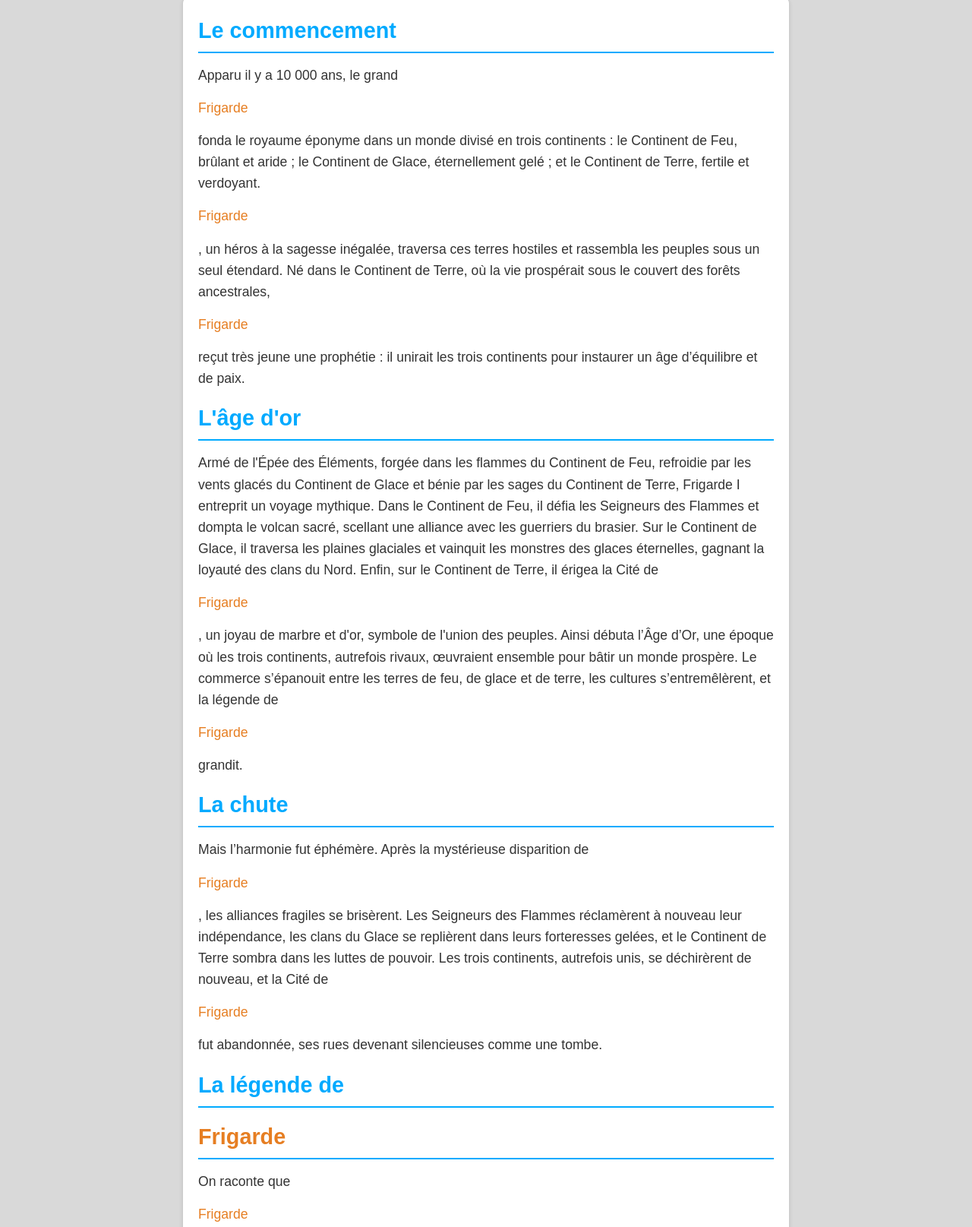
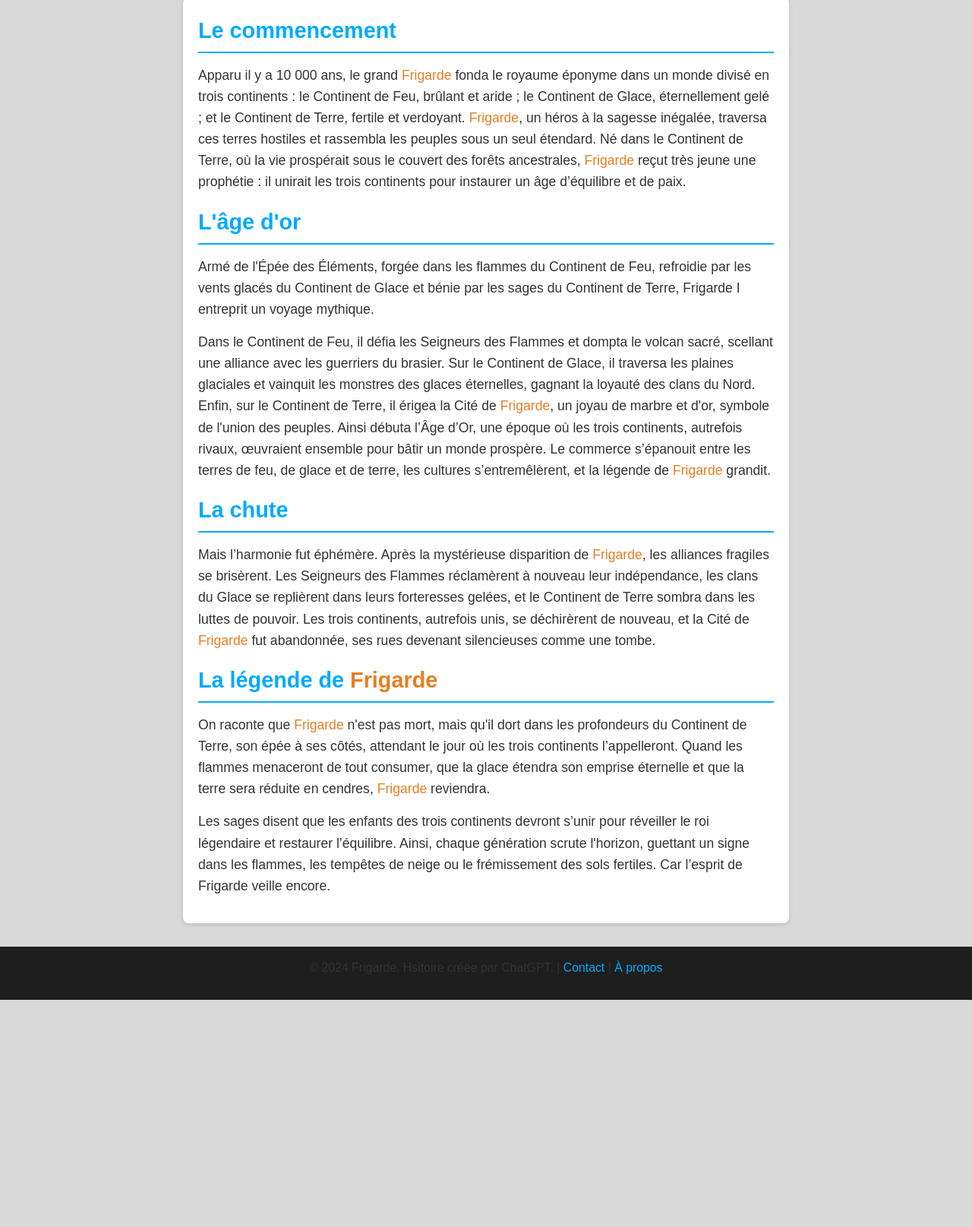
Before and after one commit to mashlopez/website-azure, a website: page index.html in a window 1280 px wide. Shown: the part 146-1761 px from the top of the page at 76% size. After the commit the page ends 1462 px from the top, so only its background shows below. Drawn offline with Linux system fonts and the light colour scheme.

Commit message:
Update index.html

```diff
--- a/index.html
+++ b/index.html
@@ -12,38 +12,34 @@
         </header>
 
 <main>
-    <h2>Le commencement</h2>
-    <p>Apparu il y a 10 000 ans, le grand  </p><p class = fge>Frigarde</p><p> fonda le royaume éponyme dans un monde divisé en trois continents : le Continent de Feu, brûlant et aride ;
-        le Continent de Glace, éternellement gelé ; et le Continent de Terre, fertile et verdoyant.  </p><p class = fge>Frigarde</p><p>, un héros à la sagesse inégalée, traversa ces terres hostiles et rassembla les peuples sous un seul étendard.
-Né dans le Continent de Terre, où la vie prospérait sous le couvert des forêts ancestrales,  </p><p class = fge>Frigarde</p><p> reçut très jeune une prophétie : il unirait les trois continents pour instaurer un âge d’équilibre et de paix.</p>
+        <h2>Le commencement</h2>
+        <p>Apparu il y a 10 000 ans, le grand <span class="fge">Frigarde</span> fonda le royaume éponyme dans un monde divisé en trois continents :
+            le Continent de Feu, brûlant et aride ; le Continent de Glace, éternellement gelé ; et le Continent de Terre, fertile et verdoyant.
+            <span class="fge">Frigarde</span>, un héros à la sagesse inégalée, traversa ces terres hostiles et rassembla les peuples sous un seul étendard.
+            Né dans le Continent de Terre, où la vie prospérait sous le couvert des forêts ancestrales, <span class="fge">Frigarde</span> reçut très jeune une prophétie :
+            il unirait les trois continents pour instaurer un âge d’équilibre et de paix.</p>
 
-   <h2>L'âge d'or</h2>
-<p>Armé de l'Épée des Éléments, forgée dans les flammes du Continent de Feu, refroidie par les vents glacés du Continent de Glace et bénie par les sages du Continent de Terre, Frigarde I entreprit un voyage mythique.
+        <h2>L'âge d'or</h2>
+        <p>Armé de l'Épée des Éléments, forgée dans les flammes du Continent de Feu, refroidie par les vents glacés du Continent de Glace et bénie par les sages
+            du Continent de Terre, Frigarde I entreprit un voyage mythique.</p>
+        <p>Dans le Continent de Feu, il défia les Seigneurs des Flammes et dompta le volcan sacré, scellant une alliance avec les guerriers du brasier.
+            Sur le Continent de Glace, il traversa les plaines glaciales et vainquit les monstres des glaces éternelles, gagnant la loyauté des clans du Nord.
+            Enfin, sur le Continent de Terre, il érigea la Cité de <span class="fge">Frigarde</span>, un joyau de marbre et d'or, symbole de l'union des peuples.
+            Ainsi débuta l’Âge d’Or, une époque où les trois continents, autrefois rivaux, œuvraient ensemble pour bâtir un monde prospère. Le commerce
+            s’épanouit entre les terres de feu, de glace et de terre, les cultures s’entremêlèrent, et la légende de <span class="fge">Frigarde</span> grandit.</p>
 
-Dans le Continent de Feu, il défia les Seigneurs des Flammes et dompta le volcan sacré, scellant une alliance avec les guerriers du brasier.
-Sur le Continent de Glace, il traversa les plaines glaciales et vainquit les monstres des glaces éternelles, gagnant la loyauté des clans du Nord.
-Enfin, sur le Continent de Terre, il érigea la Cité de  </p><p class = fge>Frigarde</p><p>, un joyau de marbre et d'or, symbole de l'union des peuples.
-Ainsi débuta l’Âge d’Or, une époque où les trois continents, autrefois rivaux, œuvraient ensemble pour bâtir un monde prospère. Le commerce s’épanouit entre les terres de feu, de glace et de terre, les cultures s’entremêlèrent, et la légende de  </p><p class = fge>Frigarde</p><p> grandit.</p>
+        <h2>La chute</h2>
+        <p>Mais l’harmonie fut éphémère. Après la mystérieuse disparition de <span class="fge">Frigarde</span>, les alliances fragiles se brisèrent. Les Seigneurs des Flammes réclamèrent
+            à nouveau leur indépendance, les clans du Glace se replièrent dans leurs forteresses gelées, et le Continent de Terre sombra dans les luttes de pouvoir.
+            Les trois continents, autrefois unis, se déchirèrent de nouveau, et la Cité de <span class="fge">Frigarde</span> fut abandonnée, ses rues devenant silencieuses comme une tombe.</p>
 
-<h2>La chute</h2>
-<p>
-    Mais l’harmonie fut éphémère. Après la mystérieuse disparition de </p><p class = fge>Frigarde</p><p>, les alliances fragiles se brisèrent.
-    Les Seigneurs des Flammes réclamèrent à nouveau leur indépendance, les clans du Glace se replièrent dans leurs
-    forteresses gelées, et le Continent de Terre sombra dans les luttes de pouvoir. Les trois continents, autrefois unis,
-    se déchirèrent de nouveau, et la Cité de  </p><p class = fge>Frigarde</p><p> fut abandonnée, ses rues devenant silencieuses comme une tombe.
-</p>
-
-<h2>La légende de </h2><h2 class = fge>Frigarde</h2>
-<p>
-    On raconte que  </p><p class = fge>Frigarde</p><p> n'est pas mort, mais qu'il dort dans les profondeurs du Continent de Terre, son épée à ses côtés,
-    attendant le jour où les trois continents l’appelleront. Quand les flammes menaceront de tout consumer, que la glace
-    étendra son emprise éternelle et que la terre sera réduite en cendres,  </p><p class = fge>Frigarde</p><p> reviendra.
-    Les sages disent que les enfants des trois continents devront s’unir pour réveiller le roi légendaire et restaurer
-    l’équilibre. Ainsi, chaque génération scrute l'horizon, guettant un signe dans les flammes, les tempêtes de neige
-    ou le frémissement des sols fertiles.
-    Car l’esprit de Frigarde veille encore.
-</p>
-</main>
+        <h2>La légende de <span class="fge">Frigarde</span></h2>
+        <p>On raconte que <span class="fge">Frigarde</span> n'est pas mort, mais qu'il dort dans les profondeurs du Continent de Terre, son épée à ses côtés, attendant le jour où les trois
+            continents l’appelleront. Quand les flammes menaceront de tout consumer, que la glace étendra son emprise éternelle et que la terre sera réduite en cendres,
+            <span class="fge">Frigarde</span> reviendra.</p>
+        <p>Les sages disent que les enfants des trois continents devront s’unir pour réveiller le roi légendaire et restaurer l’équilibre. Ainsi, chaque génération scrute
+            l'horizon, guettant un signe dans les flammes, les tempêtes de neige ou le frémissement des sols fertiles. Car l’esprit de Frigarde veille encore.</p>
+    </main>
     <footer>
         <p>© 2024 Frigarde. Hsitoire créée par ChatGPT. | <a href="https://github.com/">Contact</a> | <a href="#">À propos</a></p>
     </footer>
```
